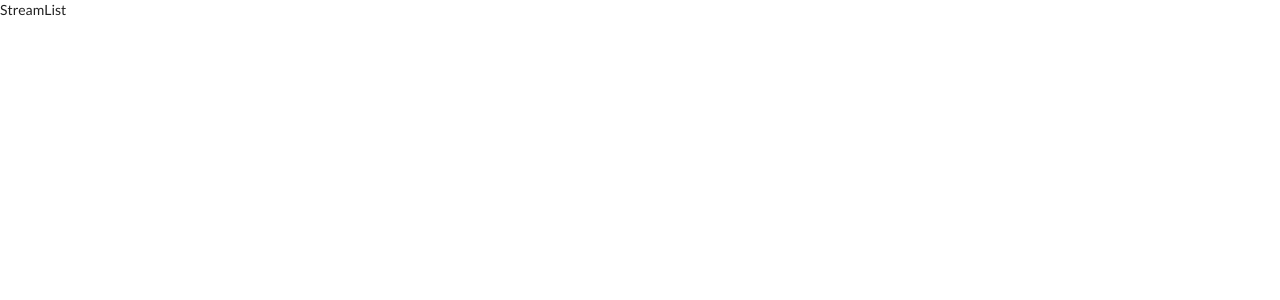
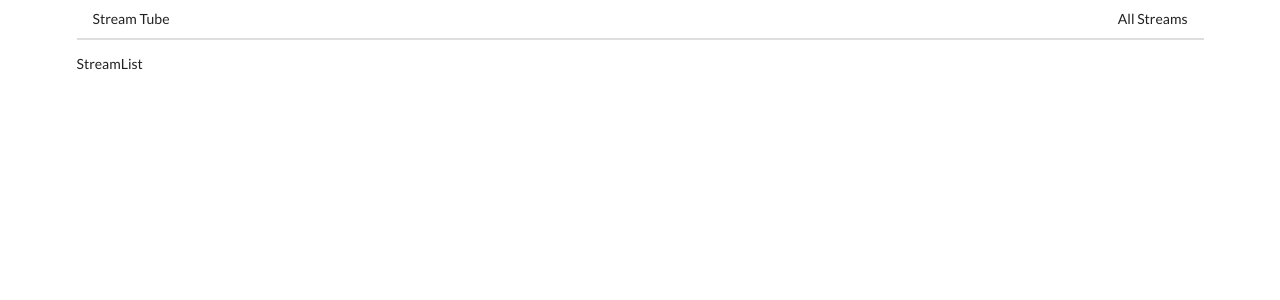
Before and after one commit to StJohnErvin/StreamApp-React.js-Redux, a React (Create React App) app in the folder client/: page / in a window 1280 px wide. Shown: the top 300 px of the page. Built offline with nearby package versions, Linux system fonts and the light colour scheme.

Commit message:
adding header and implementing routing system

```diff
--- a/client/src/components/App.js
+++ b/client/src/components/App.js
@@ -1,16 +1,20 @@
 import React from 'react';
-import { BrowserRouter, Route, Link } from 'react-router-dom';
+import { BrowserRouter, Route } from 'react-router-dom';
 import StreamCreate from './streams/StreamCreate';
 import StreamEdit from './streams/StreamEdit';
 import StreamDelete from './streams/StreamDelete';
 import StreamList from './streams/StreamList';
 import StreamShow from './streams/StreamShow';
+import Header from './Header';
 
 const App = () => {
   return (
-    <div>
+    <div className='ui container'>
+
+
       <BrowserRouter>
         <div>
+        <Header/>
           <Route path="/" exact component={StreamList} />
           <Route path="/streams/new" exact component={StreamCreate} />
           <Route path="/streams/edit" exact component={StreamEdit} />
--- /dev/null
+++ b/client/src/components/Header.js
@@ -0,0 +1,19 @@
+import React from "react";
+import { Link } from "react-router-dom";
+
+const Header = () => {
+  return (
+    <div className="ui secondary pointing menu">
+      <Link to="/" className="item">
+        Stream Tube{" "}
+      </Link>
+      <div className="right menu">
+      <Link to="/" className="item">
+       All Streams
+      </Link>
+      </div>
+    </div>
+  );
+};
+
+export default Header;
```
